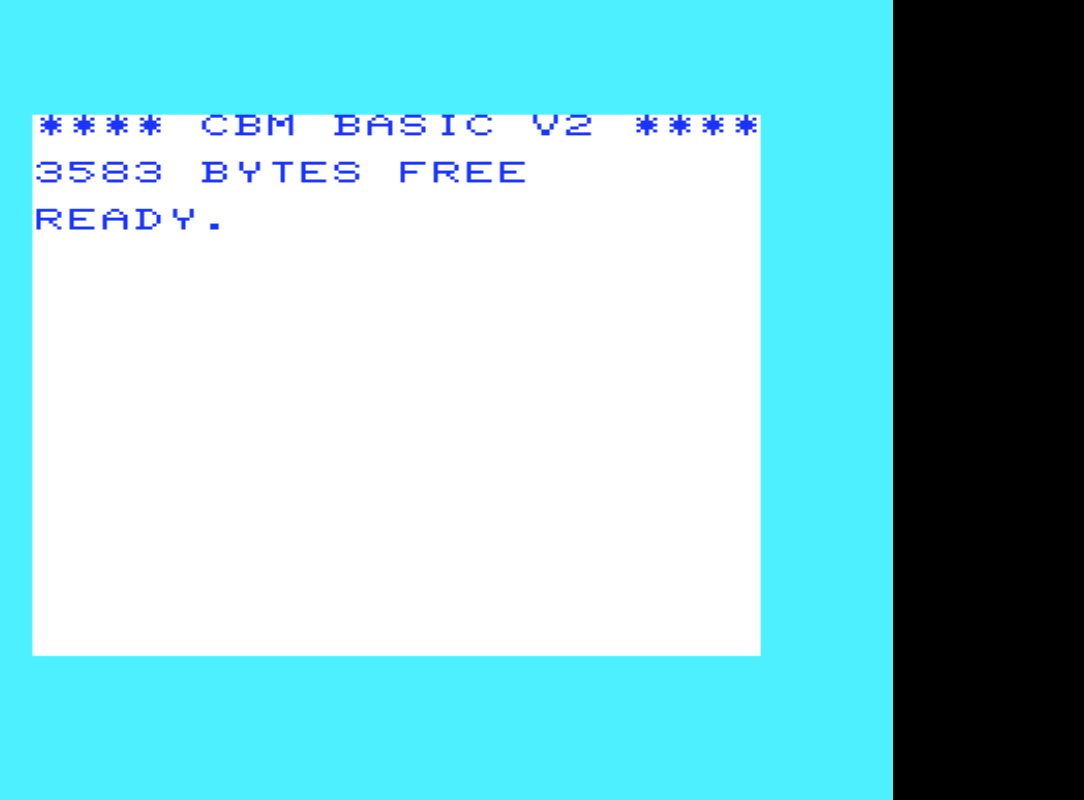
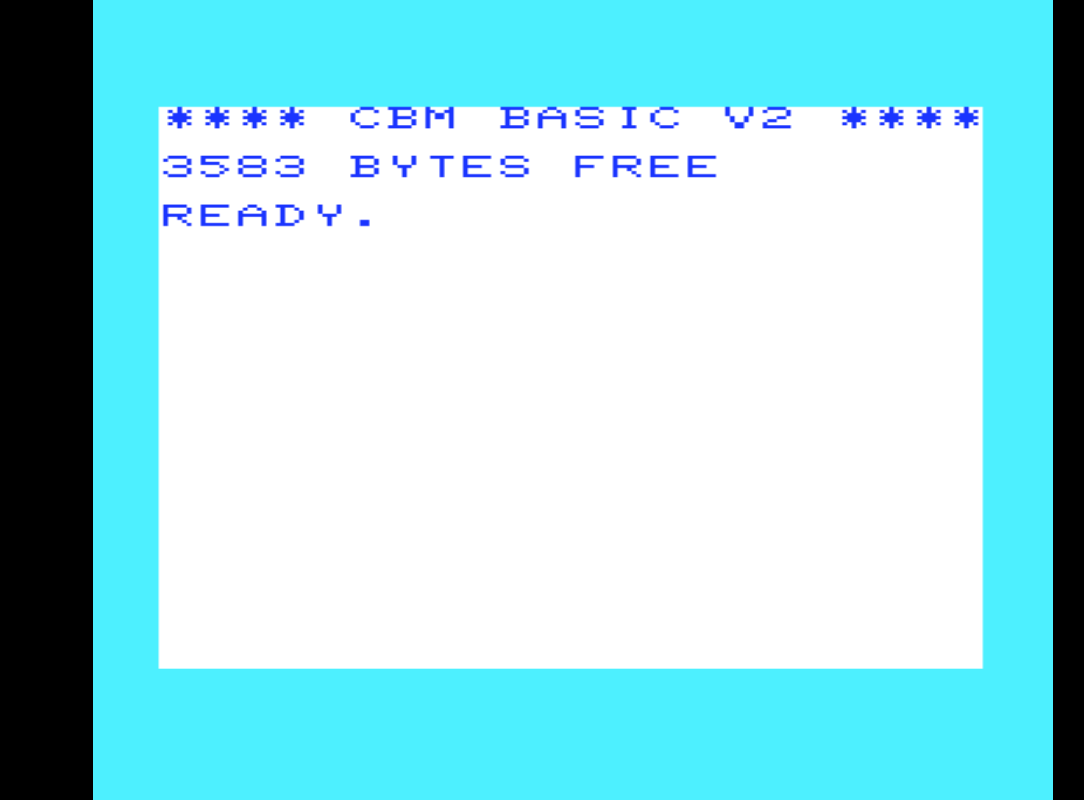
Before and after one commit to nippur72/vic20-emu, a website: page index.html in a window 1280 px wide. Shown: the whole page, without its empty margins (67-1151 px from the left). Drawn offline with Linux system fonts and the light colour scheme.

Commit message:
fix screen geometry

```diff
--- a/index.html
+++ b/index.html
@@ -55,7 +55,7 @@
 
    <div style="margin: auto" id="screen">
       <div id="LED" style="position: absolute; background-color: orange; visibility: hidden;">&nbsp;&nbsp;&nbsp;&nbsp;</div>
-      <canvas id="canvas" name="canvas" width="576" height="480" style="border:black 0px solid; padding: 0px; margin:auto;"></canvas>
+      <canvas id="canvas" name="canvas" width="576" height="480" style="border:black 0px solid; padding: 0px; margin:auto; display: block;"></canvas>
    </div>
 
    <!--
--- a/video.js
+++ b/video.js
@@ -1,27 +1,12 @@
 
 let aspect = 1.2;
 
-const TEXT_W = 232;
-const TEXT_H = 272;
-
-let BORDER_V_TOP;
-let BORDER_V_BOTTOM;
-let BORDER_H_LEFT;
-let BORDER_H_RIGHT;
-
-let SCREEN_W;
-let SCREEN_H;
+let SCREEN_W = 205;  // 232
+let SCREEN_H = 262;  // 272
 
 let saturation = 1.0;
 
 function calculateGeometry() {
-   BORDER_V_TOP    = 0;
-   BORDER_V_BOTTOM = 0;
-   BORDER_H_LEFT   = 0;
-   BORDER_H_RIGHT  = 0;
-   SCREEN_W = BORDER_H_LEFT + TEXT_W + BORDER_H_RIGHT;
-   SCREEN_H = BORDER_V_TOP  + TEXT_H + BORDER_V_BOTTOM;
-
    // canvas is the outer canvas where the aspect ratio is corrected
    let canvas = document.getElementById("canvas");
    canvas.width  = SCREEN_W * 2;
@@ -51,7 +36,6 @@
 
 
 function vdp_screen_update(ptr) {
-   //console.log(ptr);
    let start = ptr / wasm_instance.HEAPU32.BYTES_PER_ELEMENT;
    let size = WW*HH;
    let buffer = wasm_instance.HEAPU32.subarray(start,start+size);
@@ -74,7 +58,7 @@
    }
 
    tms9928a_imagedata.data.set(imagedata_buf8);
-   tms9928a_context.putImageData(tms9928a_imagedata, 0, 0);
+   tms9928a_context.putImageData(tms9928a_imagedata, -20, -8);
 
    // update LED
    document.getElementById("LED").style.visibility = LED>0 ? "visible" : "hidden";
```
